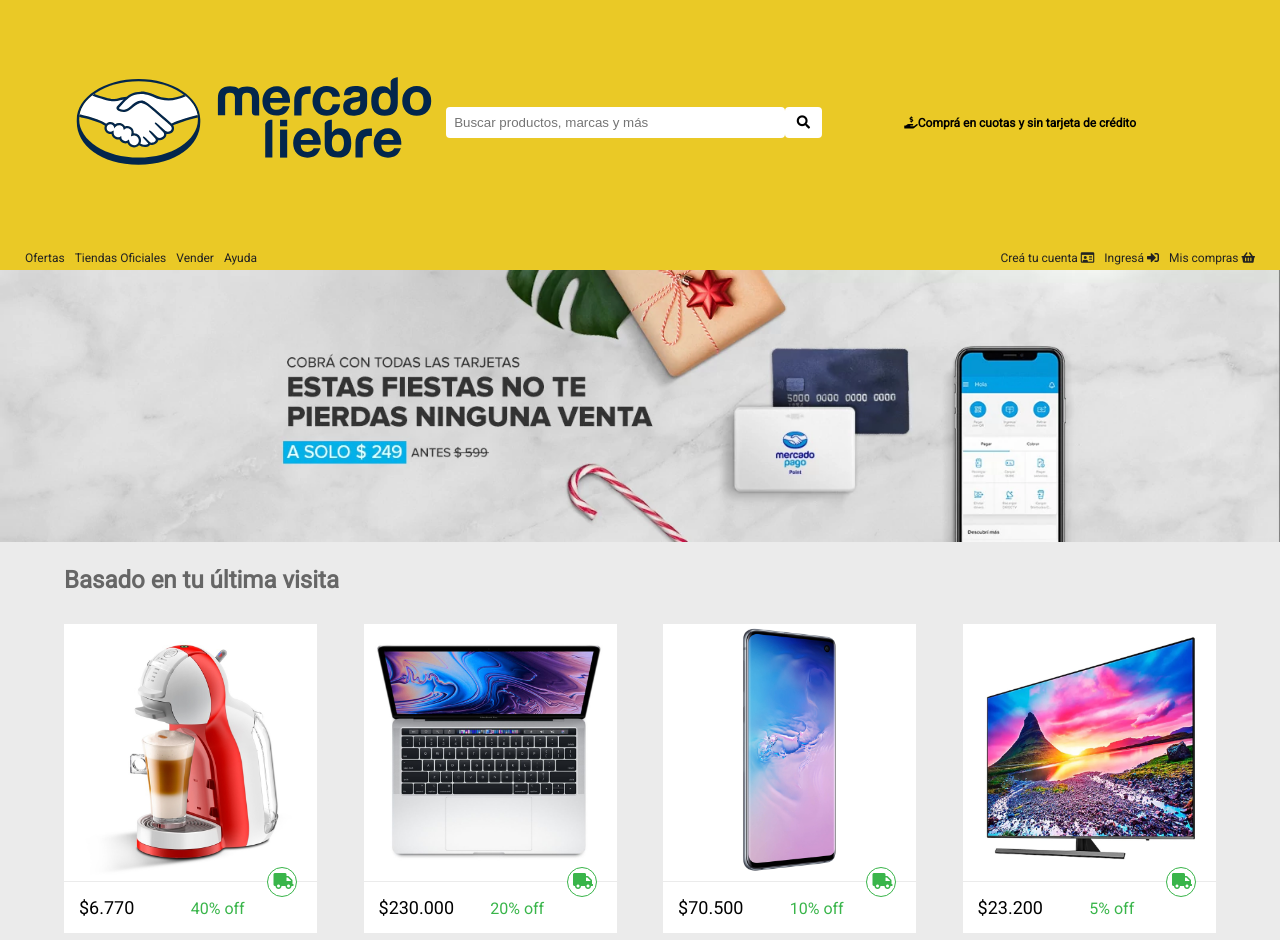
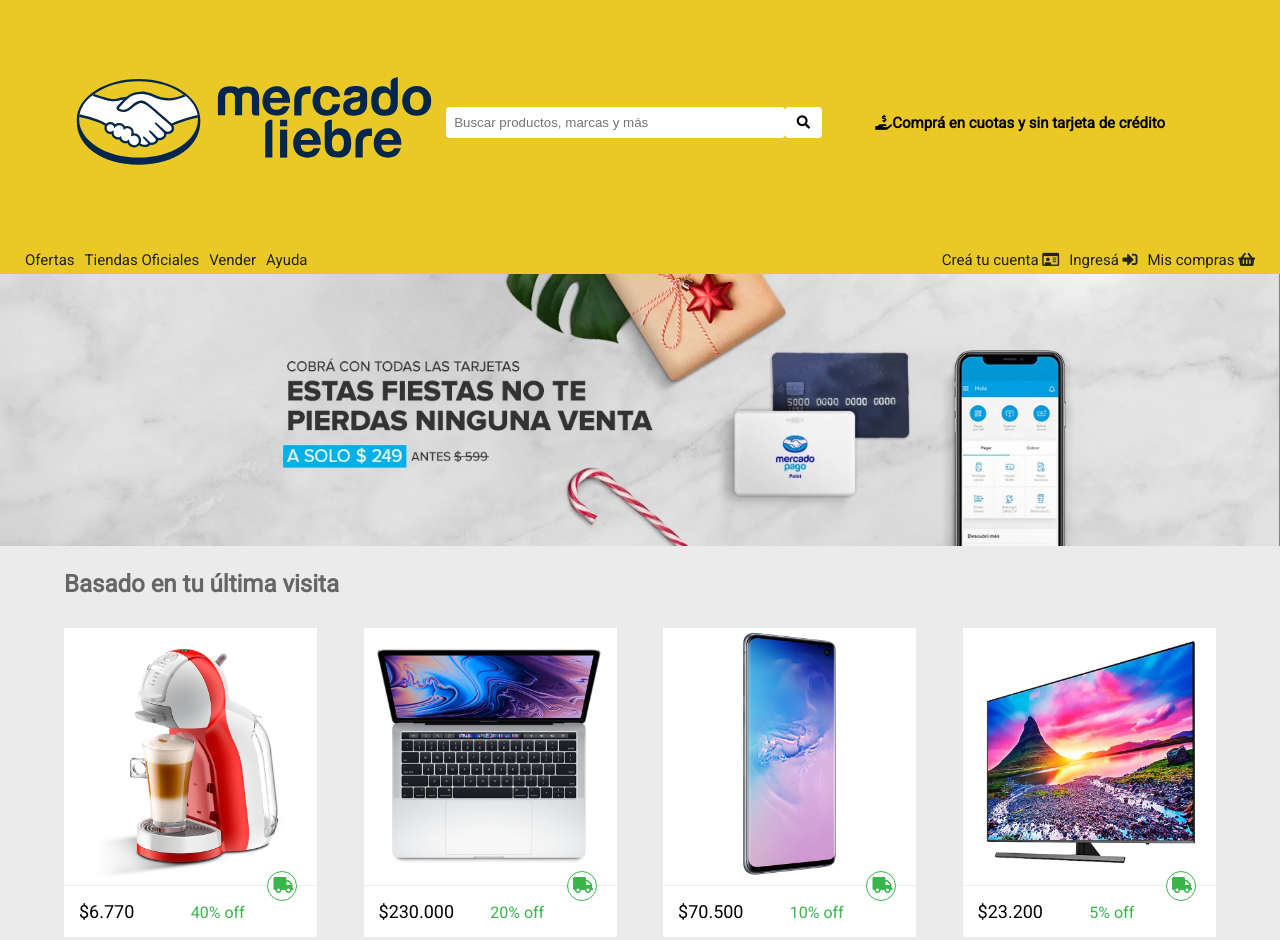
Before and after one commit to alopezt24/DH_mercadoliebre, a website: page views/home.html in a window 1280 px wide. Shown: the top 940 px of the page. Drawn offline with Linux system fonts and the light colour scheme; files that its build step writes are made by us from their sources; files whose address does not match are found by name.

Commit message:
Updated font-size main-navbar

```diff
--- a/public/css/styles.css
+++ b/public/css/styles.css
@@ -7,6 +7,10 @@
 body{
     font-family: 'Roboto', sans-serif;
     background-color: #ebebeb;
+}
+
+h2{
+    font-size: 20px;
 }
 
 h3{
@@ -311,14 +315,14 @@
 
 footer section p{
     margin-top: 10px;
-    font-size: 12px;
+    font-size: 13px;
 }
 
 footer section .icon {
     margin-top: 40px;
     color: #1259c3;
     font-size: 2em;
-    transition: all 500ms;
+    transition: all 200ms;
 }
 
 footer section:hover .icon {
@@ -340,7 +344,7 @@
 
     .header-txt-compras {
         width: 33%;
-        font-size: 12px;
+        font-size: 15px;
     }
 
     main section article .description{
@@ -385,6 +389,7 @@
 
     .header-txt-compras {
         max-width: none;
+        font-size: 15px;
     }
 
     .main-navbar {
@@ -405,6 +410,6 @@
     }
 
     .main-navbar a {
-        font-size: 12px;
+        font-size: 15px;
     }
 }
```
